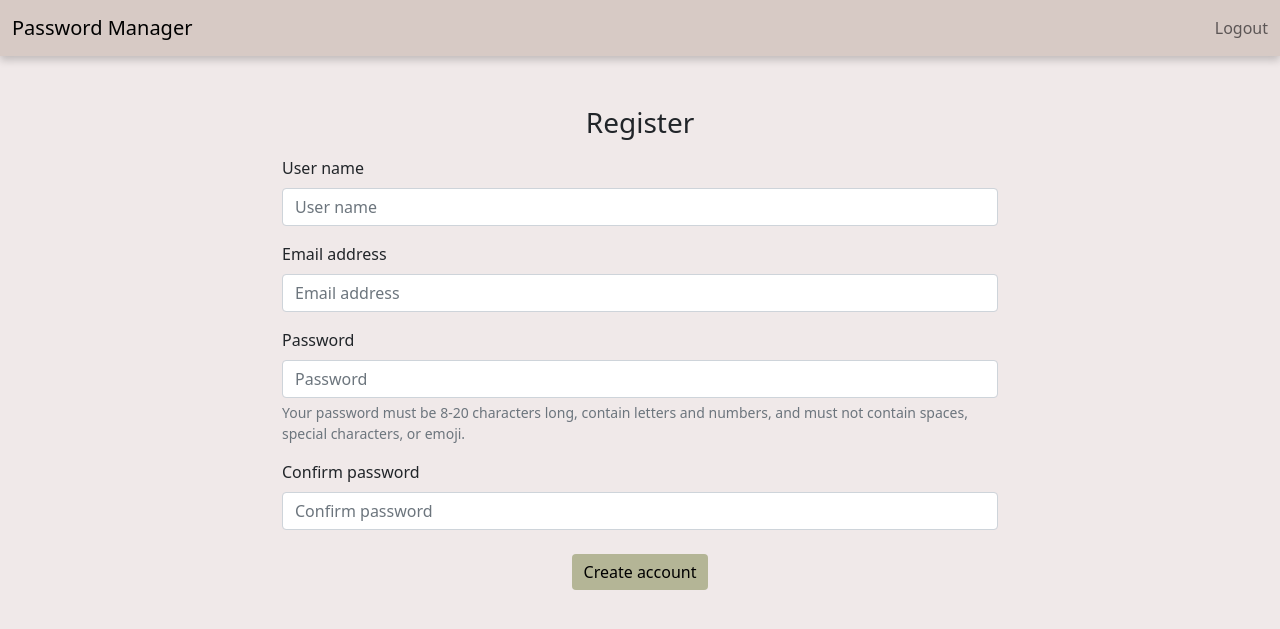
After one commit to Kacpu/password-manager, a Flask app: page /register in a window 1280 px wide. The commit adds this page. Shown: the top 629 px of the page. Run offline with Flask 2, Linux system fonts and the light colour scheme.

Commit message:
add register form

```diff
--- a/app/__init__.py
+++ b/app/__init__.py
@@ -3,6 +3,7 @@ from flask_sqlalchemy import SQLAlchemy
 
 app = Flask(__name__)
 app.config['SQLALCHEMY_DATABASE_URI'] = 'sqlite:///password_manager.db'
+app.config['SECRET_KEY'] = '316e3afd6308914772212d40'
 db = SQLAlchemy(app)
 
 from app import routes
--- /dev/null
+++ b/app/forms.py
@@ -0,0 +1,11 @@
+from flask_wtf import FlaskForm
+from wtforms import StringField, PasswordField, SubmitField
+from wtforms.validators import Length, EqualTo, Email, DataRequired
+
+
+class RegisterForm(FlaskForm):
+    username = StringField(label='User name', validators=[Length(min=4, max=30), DataRequired()])
+    email = StringField(label='Email address', validators=[Email(), DataRequired()])
+    password = PasswordField(label='Password', validators=[Length(min=8), DataRequired()])
+    confirm_password = PasswordField(label='Confirm password', validators=[EqualTo('password'), DataRequired()])
+    submit = SubmitField(label='Create account')
--- a/app/routes.py
+++ b/app/routes.py
@@ -1,6 +1,8 @@
 from app import app
-from flask import render_template
-from app.models import Service
+from flask import render_template, redirect, url_for
+from app.models import Service, User
+from app.forms import RegisterForm
+from app import db
 
 
 @app.route('/')
@@ -9,3 +11,18 @@ def home_page():
     username = 'Kacper'
     services = Service.query.all()
     return render_template('home.html', username=username, services=services)
+
+
+@app.route('/register', methods=['GET', 'POST'])
+def register_page():
+    form = RegisterForm()
+
+    if form.validate_on_submit():
+        user_to_create = User(username=form.username.data,
+                              email_address=form.email.data,
+                              password_hash=form.password.data)
+        db.session.add(user_to_create)
+        db.session.commit()
+        return redirect(url_for('home_page'))
+
+    return render_template('register.html', form=form)
--- a/app/static/main.css
+++ b/app/static/main.css
@@ -5,6 +5,16 @@
     --btn-primary: #BFA5A5;
     --btn-primary-hover: #9f8585;
     --table: #BCB5B5;
+    --confirm: #B4B596;
+    --confirm-hover: #c5c6a5;
+}
+
+.bg-confirm.btn-primary {
+    background: var(--confirm);
+}
+
+.bg-confirm.btn-primary:hover {
+    background: var(--confirm-hover);
 }
 
 .bg-creamy {
@@ -53,5 +63,8 @@
     border-top: 2px solid var(--table);
 }
 
-.table {
+.register-form {
+    margin-top: 50px;
+    padding-left: 200px;
+    padding-right: 200px;
 }
--- a/app/templates/home.html
+++ b/app/templates/home.html
@@ -14,7 +14,7 @@
           <tr>
             <td>{{ service.id }}</td>
             <td>{{ service.name }}</td>
-            <td>{{ service.password }}</td>
+            <td>{{ service.password_hash }}</td>
             <td>
               <button class="btn btn-primary btn-sm">Show password</button>
             </td>
--- /dev/null
+++ b/app/templates/register.html
@@ -0,0 +1,33 @@
+{% extends 'base.html' %}
+{%  block content %}
+    <div class="container">
+        <form method="post" class="register-form">
+            {{ form.hidden_tag() }}
+            <h1 class="h3 mb-3 text-center fw-normal">
+                Register
+            </h1>
+            <div class="mb-3">
+                {{ form.username.label(class="form-label") }}
+                {{ form.username(class='form-control', placeholder='User name') }}
+            </div>
+            <div class="mb-3">
+                {{ form.email.label(class="form-label") }}
+                {{ form.email(class='form-control', placeholder='Email address') }}
+            </div>
+            <div class="mb-3">
+                {{ form.password.label(class="form-label") }}
+                {{ form.password(class='form-control', placeholder='Password') }}
+                    <div id="passwordHelpBlock" class="form-text">
+                        Your password must be 8-20 characters long, contain letters and numbers, and must not contain spaces, special characters, or emoji.
+                    </div>
+            </div>
+            <div class="mb-3">
+                {{ form.confirm_password.label(class="form-label") }}
+                {{ form.confirm_password(class='form-control', placeholder='Confirm password') }}
+            </div>
+            <div class="my-4 d-flex justify-content-center">
+                {{ form.submit(class='btn btn-primary bg-confirm') }}
+            </div>
+        </form>
+    </div>
+{%  endblock %}
```
